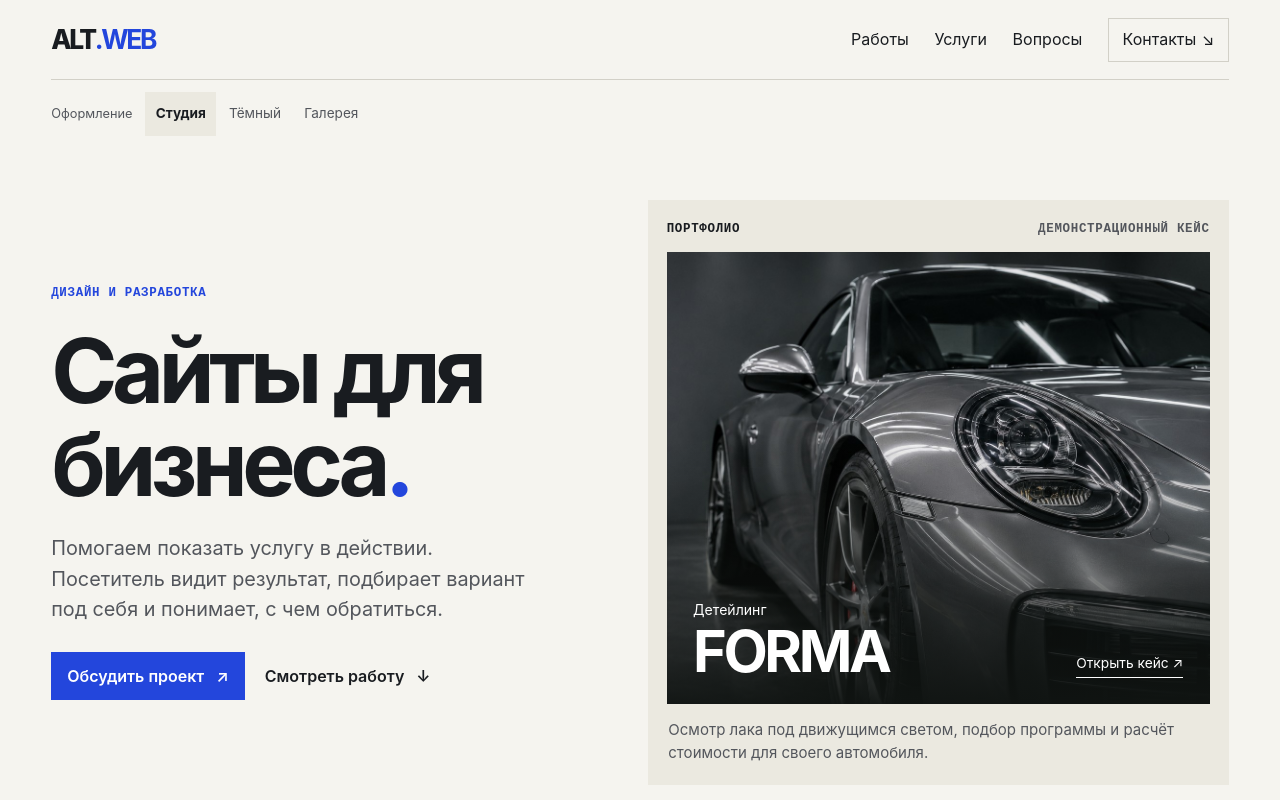
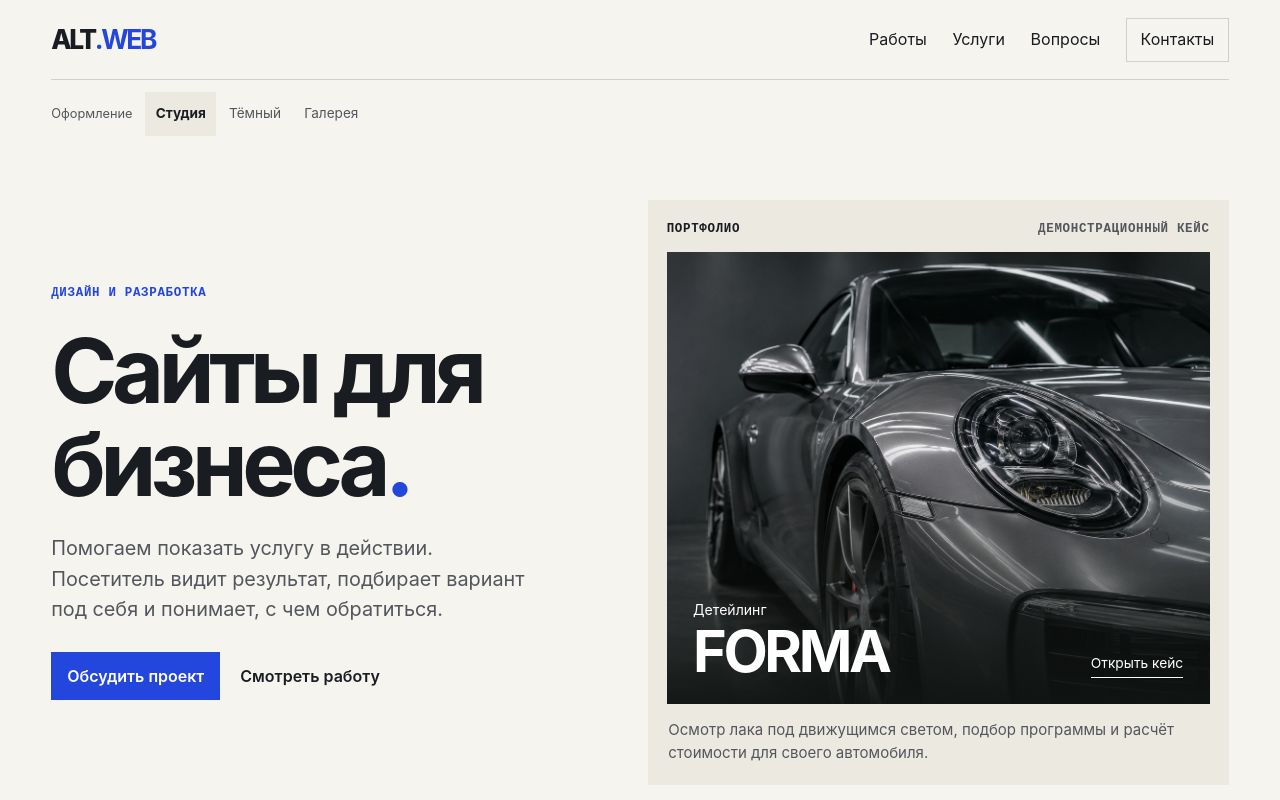
Before and after one commit to Contessions/ALT.WEB, a plain HTML site: page index.html in a window 1280 px wide. Shown: the top 800 px of the page. Drawn offline with Linux system fonts and the light colour scheme.

Commit message:
Remove decorative arrows from links
Use plain text labels on the ALT Web homepage and the FORMA case.

```diff
--- a/index.html
+++ b/index.html
@@ -17,7 +17,7 @@
       <a href="#portfolio">Работы</a>
       <a href="#services">Услуги</a>
       <a href="#faq">Вопросы</a>
-      <a class="nav-contact" href="#contacts">Контакты <span aria-hidden="true">↘</span></a>
+      <a class="nav-contact" href="#contacts">Контакты</a>
     </nav>
   </header>
   <main id="main" tabindex="-1">
@@ -35,8 +35,8 @@
         <h1 id="hero-title">Сайты для бизнеса<span>.</span></h1>
         <p class="lead">Помогаем показать услугу в действии. Посетитель видит результат, подбирает вариант под себя и понимает, с чем обратиться.</p>
         <div class="hero-actions">
-          <a class="button" href="#contacts">Обсудить проект <span aria-hidden="true">↗</span></a>
-          <a class="text-action" href="#portfolio">Смотреть работу <span aria-hidden="true">↓</span></a>
+          <a class="button" href="#contacts">Обсудить проект</a>
+          <a class="text-action" href="#portfolio">Смотреть работу</a>
         </div>
       </div>
       <article class="feature" id="portfolio" aria-labelledby="case-title">
@@ -45,7 +45,7 @@
           <img src="cases/forma/assets/hero.jpg" alt="Графитовый автомобиль под инспекционным светом" fetchpriority="high">
           <div class="caption">
             <div><p>Детейлинг</p><h2 id="case-title">FORMA</h2></div>
-            <span id="case-action">Открыть кейс <span aria-hidden="true">↗</span></span>
+            <span id="case-action">Открыть кейс</span>
           </div>
         </a>
         <p class="case-note">Осмотр лака под движущимся светом, подбор программы и расчёт стоимости для своего автомобиля.</p>
@@ -71,7 +71,7 @@
     <section id="contacts" class="contact">
       <div class="wrap contact-inner">
         <div><h2>Обсудим ваш проект<span>?</span></h2><p>Расскажите, чем занимается ваш бизнес и что посетитель должен сделать на сайте.</p></div>
-        <a class="button" href="https://t.me/contessionss" target="_blank" rel="noopener noreferrer">Написать в Telegram <span aria-hidden="true">↗</span></a>
+        <a class="button" href="https://t.me/contessionss" target="_blank" rel="noopener noreferrer">Написать в Telegram</a>
       </div>
     </section>
   </main>
```
Also changed, not shown: cases/forma/index.html (+2 -2 lines).
